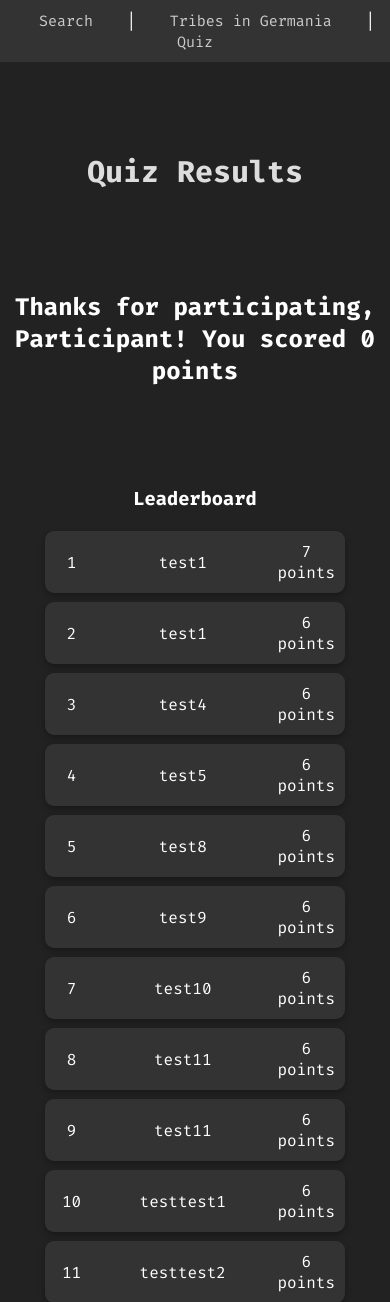
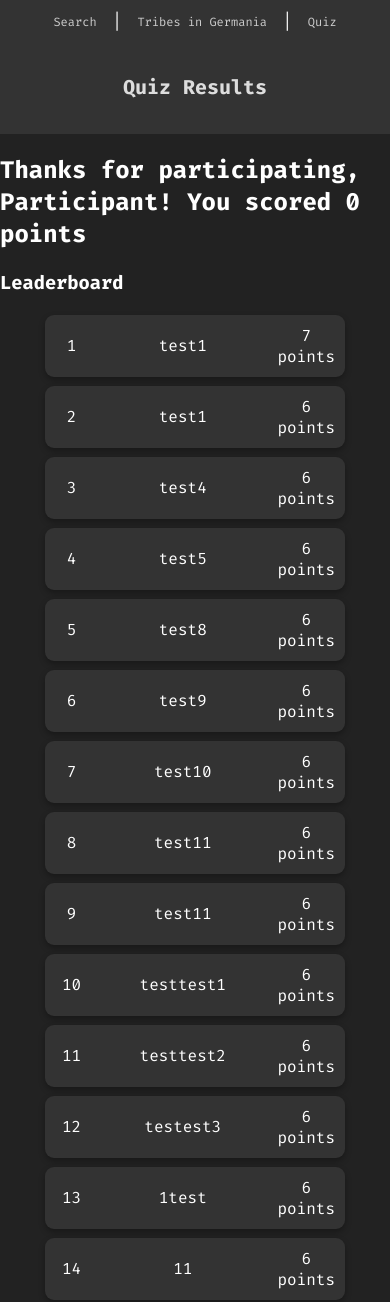
Before and after one commit to cyong113/SearchGermania, a Flask app: page /quiz_results in a window 390 px wide. Shown: the top 1302 px of the page. Run offline with Flask 3, Linux system fonts and the light colour scheme; data comes from the database, SQL or seed files in the repository.

Commit message:
reletive size for quiz res

```diff
--- a/app/templates/quiz_results.html
+++ b/app/templates/quiz_results.html
@@ -2,18 +2,38 @@
 <html lang="en">
 <head>
     <meta charset="UTF-8">
-    <!-- <meta name="viewport"
-            content="width=device-width, user-scalable=no, initial-scale=1.0, maximum-scale=1.0, minimum-scale=1.0">
-    <meta http-equiv="X-UA-Compatible" content="ie=edge"> -->
+    <meta name="viewport" content="width=device-width, user-scalable=no, initial-scale=1.0, maximum-scale=1.0, minimum-scale=1.0">
+    <meta http-equiv="X-UA-Compatible" content="ie=edge">
     <title>Quiz Results</title>
     <link href="https://fonts.googleapis.com/css2?family=Fira+Code:wght@400;700&display=swap" rel="stylesheet">
     <style>
-        body { font-family: 'Fira Code', monospace; margin: 0; background-color: #222; color: #fff; }
-        .top-nav { background-color: #333; padding: 10px; text-align: center; }
-        .top-nav a { color: #ccc; font-size: 15px; padding: 24px; text-decoration: none; }
-        h1 { text-align: center; color: #ddd; font-size: 30px; margin-top: 90px; }
-        h2 { text-align: center; margin-top: 99px; }
-        h3 { text-align: center; margin-top: 99px; }
+        body {
+            font-family: 'Fira Code', monospace;
+            margin: 0;
+            background-color: #222;
+            color: #fff;
+            overflow-x: hidden;
+        }
+        .top-nav {
+            background-color: #333;
+            padding: 10px;
+            text-align: center;
+        }
+        .top-nav a {
+            color: #ccc;
+            font-size: 15px;
+            padding: 24px;
+            text-decoration: none;
+        }
+        .header {
+            background-color: #333;
+            padding: 60px;
+            text-align: center;
+        }
+        .header h1 {
+            color: #ddd;
+            font-size: 30px;
+        }
         .leaderboard {
             width: 300px;
             margin: 20px auto;
@@ -38,24 +58,27 @@
         .entry div:first-child { flex: 0.2; }
         .entry div:nth-child(2) { flex: 0.9; }
         .entry div:last-child { flex: 0.2; }
-        .spaced-text {
-            margin-bottom: 18px;
+        @media (max-width: 600px) {
+            .top-nav a {
+                font-size: 12px;
+                padding: 6px;
+            }
+            .header {
+                padding: 20px;
+            }
+            .header h1 {
+                font-size: 20px;
+            }
         }
-        /* @media (max-width: 600px) {
-            h1 {
-                font-size: 25px;
-            }
-            h2 {
-                font-size: 18px;
-            }
-        } */
     </style>
 </head>
 <body>
     <div class="top-nav">
         <a href="/">Search</a> | <a href="/tribes">Tribes in Germania</a> | <a href="/quiz">Quiz</a>
     </div>
-    <h1>Quiz Results</h1>
+    <div class="header">
+        <h1>Quiz Results</h1>
+    </div>
     <h2 class="spaced-text">Thanks for participating, {{ nickname_temp }}! You scored {{ score_temp }} points</h2>
     <h3>Leaderboard</h3>
     <div class="leaderboard">
```
